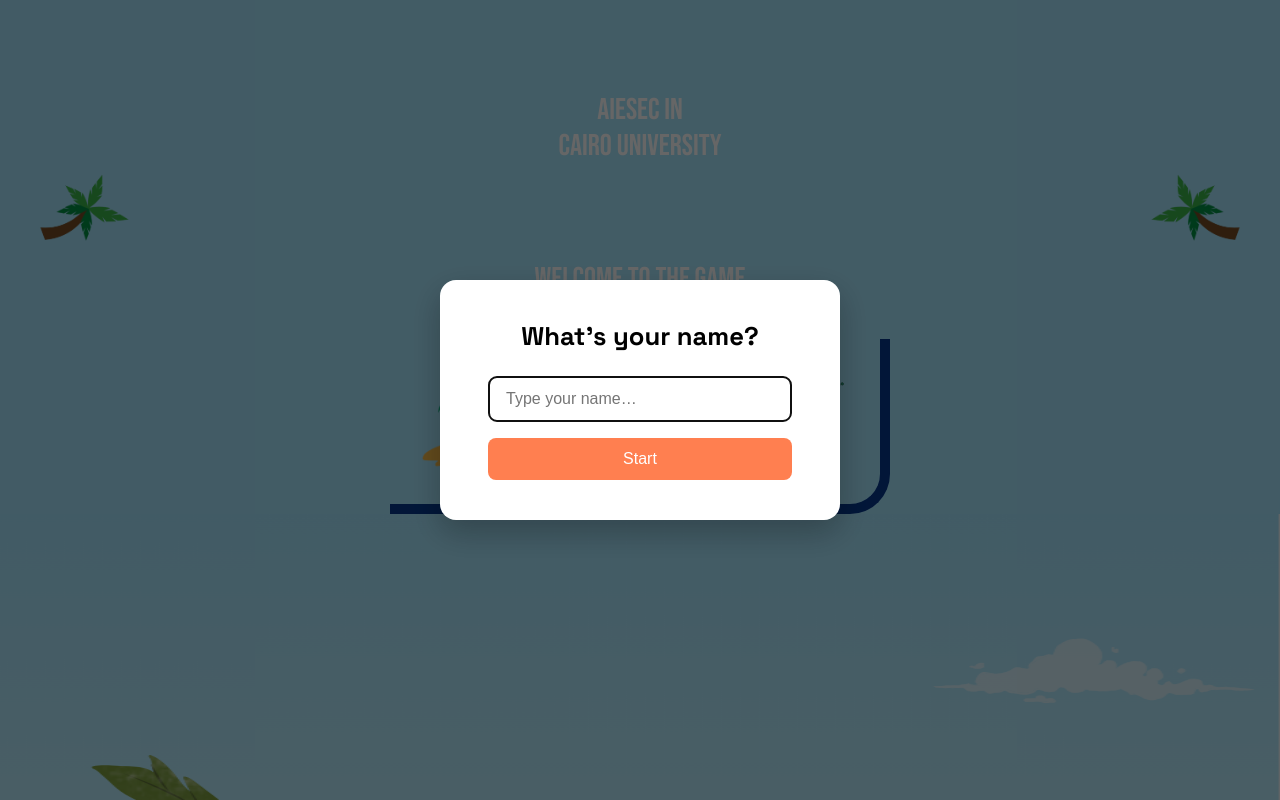
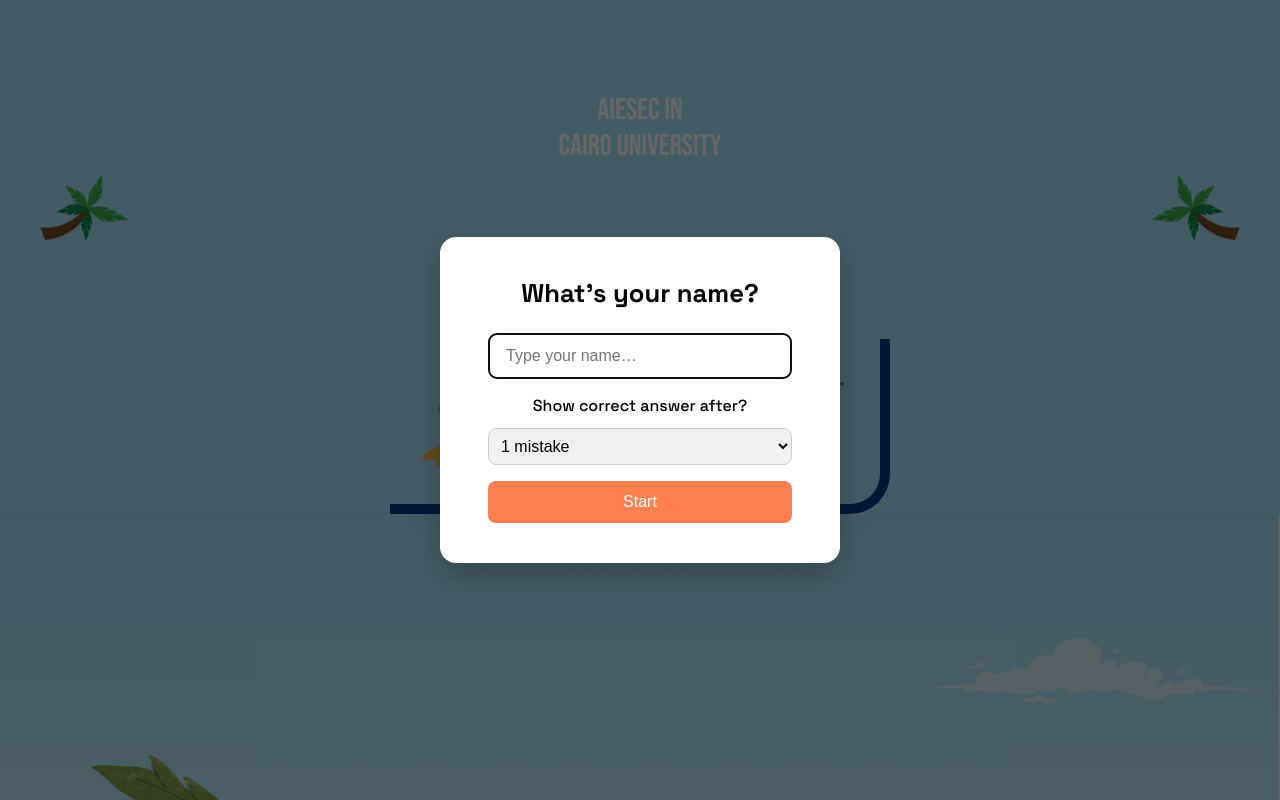
Before and after one commit to AhmedAshry7/Aiesec-MKTG-Game, a Next.js app: page / in a window 1280 px wide. Shown: the top 800 px of the page. Built offline with nearby package versions, Linux system fonts and the light colour scheme.

Commit message:
added levels

```diff
--- a/src/app/FirstModal.jsx
+++ b/src/app/FirstModal.jsx
@@ -5,12 +5,13 @@ import styles from "./firstModal.module.css";
 
 export default function FirstModal({ onSubmit }) {
   const [name, setName] = useState('');
+  const [difficulty, setDifficulty] = useState('easy'); // default difficulty
 
   const handleSubmit = (e) => {
     e.preventDefault();
     const trimmed = name.trim();
     if (trimmed) {
-      onSubmit(trimmed);          // send the name up
+      onSubmit({ name: trimmed, difficulty }); // pass both name and difficulty
     }
   };
 
@@ -27,6 +28,18 @@ export default function FirstModal({ onSubmit }) {
             placeholder="Type your name…"
             autoFocus
           />
+
+          <h4 className={styles.title2}>Show correct answer after?</h4>
+          <select
+            className={styles.select}
+            value={difficulty}
+            onChange={(e) => setDifficulty(e.target.value)}
+          >
+            <option value="easy">1 mistake</option>
+            <option value="medium">3 mistakes</option>
+            <option value="hard">Never</option>
+          </select>
+
           <button type="submit" className={styles.button}>
             Start
           </button>
--- a/src/app/Modal.jsx
+++ b/src/app/Modal.jsx
@@ -2,7 +2,7 @@ import React, { useState, useEffect } from 'react';
 import Image from "next/image";
 import './box.css';
 import correct from "./assets/correct.png"
-function Modal({ invisible, name, hints }) {
+function Modal({ invisible, name, hints, difficulty }) {
   const [isVisible, setIsVisible] = useState(!invisible);
 
   useEffect(() => {
@@ -18,6 +18,7 @@ function Modal({ invisible, name, hints }) {
         <p className="text">{name}</p>
       </div>
       <div className="hint-container">
+        <p className="hint">Difficulty: {difficulty}</p>
         <p className="hint">You used {hints} hints.</p>
       </div>
     </div>
--- a/src/app/box.css
+++ b/src/app/box.css
@@ -100,6 +100,7 @@ display: flex;
 .hint-container{
   align-items: center;
   display: flex;
+  flex-direction: column;
   position: fixed;
   margin-top: 90px;
   margin-right: -160px;
@@ -115,7 +116,7 @@ display: flex;
 }
 
 .hint{
-  font-size: 20px;
+  font-size: 17px;
 }
 
 .input-group {
--- a/src/app/firstModal.module.css
+++ b/src/app/firstModal.module.css
@@ -23,6 +23,12 @@
   font-size: 1.6rem;
   margin-bottom: 1.5rem;
   font-weight: 600;
+}
+
+.title2{
+  font-weight: 500;
+  font-size: 1rem;
+  margin-bottom: -20px;
 }
 
 .form {
@@ -52,3 +58,11 @@
 .button:hover {
   opacity: 0.85;
 }
+
+.select {
+  margin-top: 1rem;
+  padding: 0.5rem;
+  font-size: 1rem;
+  border-radius: 0.5rem;
+  border: 1px solid #ccc;
+}
--- a/src/app/page.js
+++ b/src/app/page.js
@@ -30,6 +30,8 @@ export default function Home() {
 
   const [currentIndex, setCurrentIndex] = useState(0);
   const [showedAnswer, setShowedAnswer] = useState(false);
+  const [wrong,setWrong]=useState(0);
+  const [selectedDifficulty, setSelectedDifficulty] = useState('easy');
   const [hints, sethints] = useState(0);
   const [showCongratsModal, setShowCongratsModal] = useState(true);   // existing end-game modal
   const [playerName, setPlayerName] = useState("");
@@ -38,6 +40,7 @@ export default function Home() {
     const correctAnswer = questions[currentIndex].answer.toLowerCase().trim();
     if (inputValue.toLowerCase().trim() === correctAnswer) {
       setShowedAnswer(false);
+      setWrong(0);
       if (currentIndex + 1 < questions.length) {
         setCurrentIndex(currentIndex + 1);
       }
@@ -45,19 +48,41 @@ export default function Home() {
         setShowCongratsModal(false);
       }
     } else {
-      toast.success(questions[currentIndex].answer);
-      if(!showedAnswer){
-        let hintst=hints+1;
-        sethints(hintst);
-        setShowedAnswer(true);
+      if(selectedDifficulty=="easy"){
+        toast.success(questions[currentIndex].answer);
+        if(!showedAnswer){
+          let hintst=hints+1;
+          sethints(hintst);
+          setShowedAnswer(true);
+        }
+      }else if(selectedDifficulty=="medium"){
+        if(wrong==0){
+          toast.error("Oops try again!");
+        }else if(wrong==1){
+          toast.error("Oops next time I will show the answer!");
+        }
+        else{
+          toast.success(questions[currentIndex].answer);
+          if(!showedAnswer){
+            let hintst=hints+1;
+            sethints(hintst);
+            setShowedAnswer(true);
+        }
+        }
+        let wrongt=wrong+1;
+        setWrong(wrongt);
+      }else{
+        toast.error("Oops try again!");
       }
+
     }
   };
-
-  const handleNameSubmit = (name) => {
+  const handleNameSubmit = ({ name, difficulty }) => {
     setPlayerName(name);
+    setSelectedDifficulty(difficulty); // <-- You need to have this state
     setShowIntroModal(false);
   };
+
 
   return (
     <div className={styles.page}>
@@ -84,7 +109,7 @@ export default function Home() {
       ))}
       <Image className={styles.endImage} src={end} alt={"end"} />
       {showIntroModal && <FirstModal onSubmit={handleNameSubmit} />}
-      <Modal invisible={showCongratsModal} name={playerName} hints={hints} />
+      <Modal invisible={showCongratsModal} name={playerName} hints={hints} difficulty={selectedDifficulty} />
       <Toaster />
     </div>
   );
```
